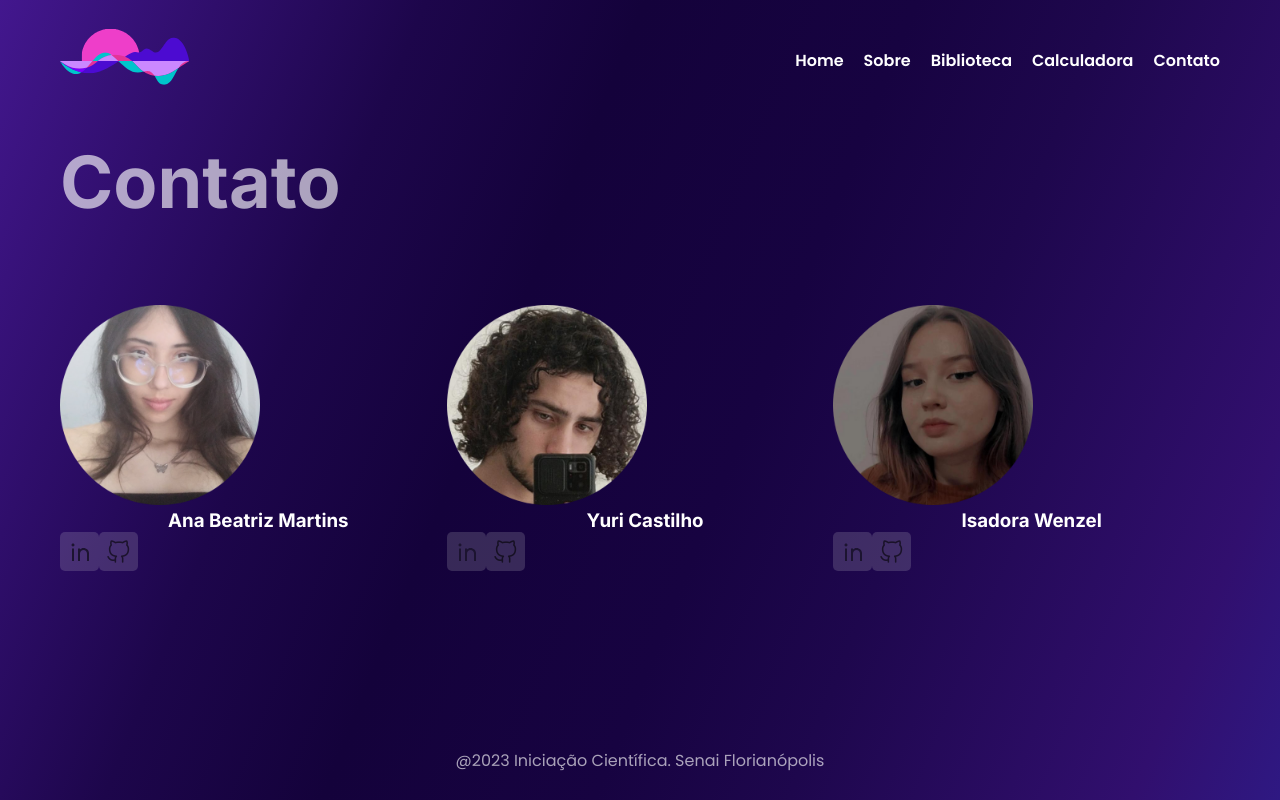
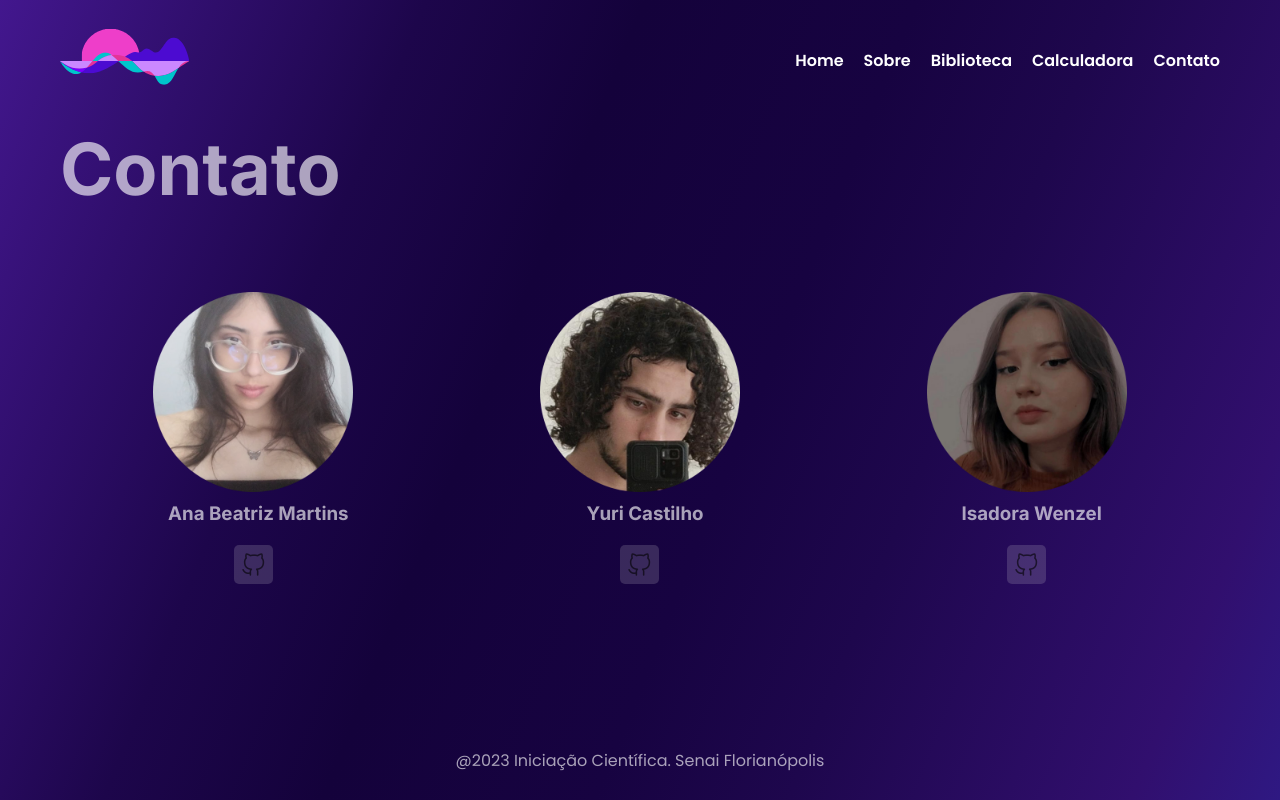
Before and after one commit to SenaiFlorianopolisResearchTeam/Calculator, a Next.js app: page /contact in a window 1280 px wide. Built offline with nearby package versions, Linux system fonts and the light colour scheme.

Commit message:
style: contact update

```diff
--- a/src/app/contact/page.jsx
+++ b/src/app/contact/page.jsx
@@ -17,7 +17,6 @@ const Contact = () => {
         <Image className={styles.image} src={Ana}/>
         <h3>Ana Beatriz Martins</h3>
         <a href='https://www.linkedin.com/in/anabe-sc/'>
-          <Image className={styles.social} src={Linkedin}/>
         </a>
         <a href='https://github.com/anabmartins'>
           <Image className={styles.social} src={Github}/>
@@ -28,7 +27,6 @@ const Contact = () => {
         <Image className={styles.image} src={Yuri}/>
         <h3>Yuri Castilho</h3>
         <a href='https://www.linkedin.com/in/yuri-castilhoo/'>
-          <Image className={styles.social} src={Linkedin}/>
         </a>
         <a href='https://github.com/YuriCast'>
           <Image className={styles.social} src={Github}/>
@@ -39,12 +37,11 @@ const Contact = () => {
         <Image className={styles.image} src={Isa}/>
         <h3>Isadora Wenzel</h3>
         <a href='https://www.linkedin.com/in/isadora-ws/'>
-          <Image className={styles.social} src={Linkedin}/>
         </a>
         <a href='https://github.com/isaws06'>
           <Image className={styles.social} src={Github}/>
         </a>
-      </div>
+        </div>
 
     </div>
     </div>
--- a/src/app/contact/page.module.css
+++ b/src/app/contact/page.module.css
@@ -6,6 +6,7 @@
 .container {
   display: grid;
   grid-template-columns: repeat(3, 1fr);
+  justify-content: center;
   margin-top: 5rem;
   margin-bottom: 8rem;
   align-content: center;
@@ -24,5 +25,14 @@
 }
 .container h3{
   padding: 0px 10px 0px 20px;
+  color: rgba(255, 255, 255, 0.63);
   text-align: center;
 }
+.member{
+  display: flex;
+  flex-direction: column;
+  align-items: center;
+  justify-content: center;
+  align-content: center ;
+  gap: 10px;
+}
```
